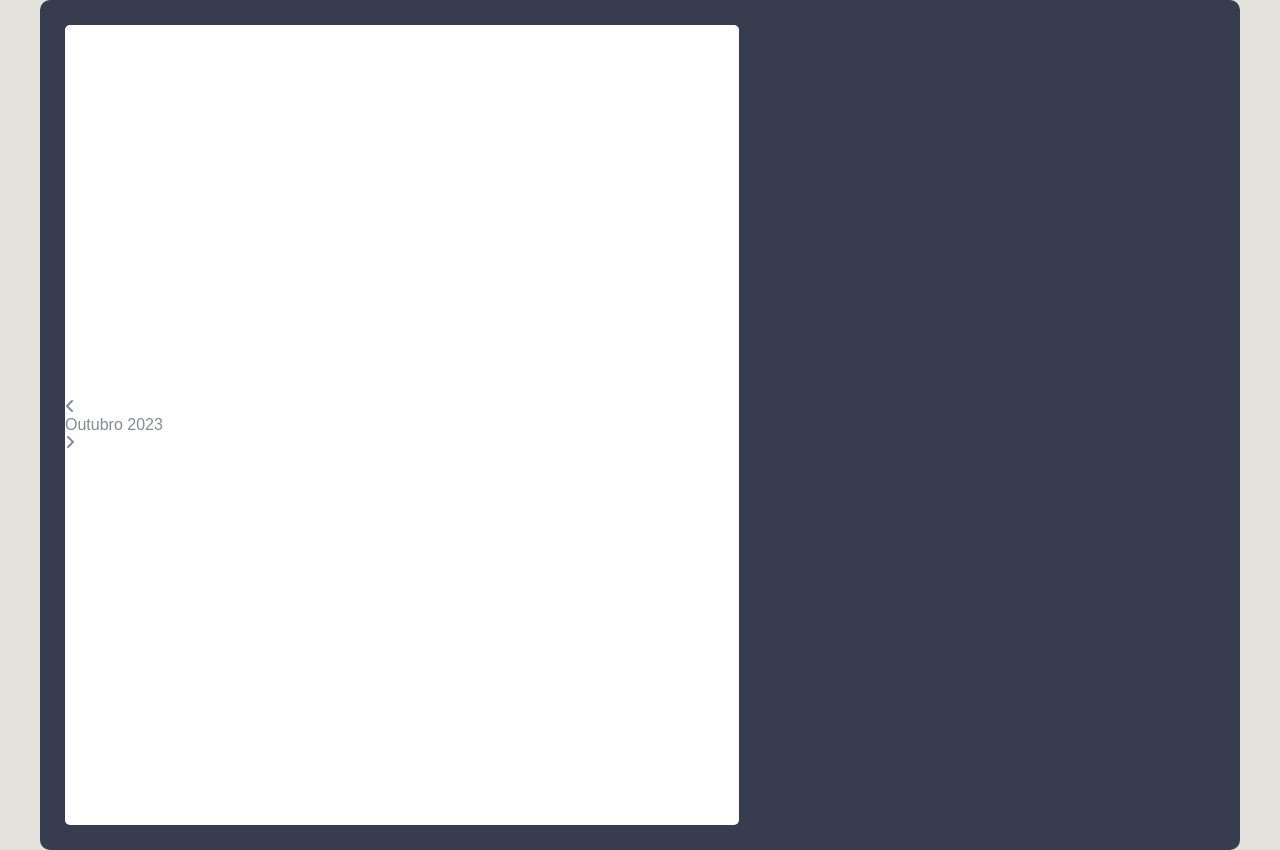
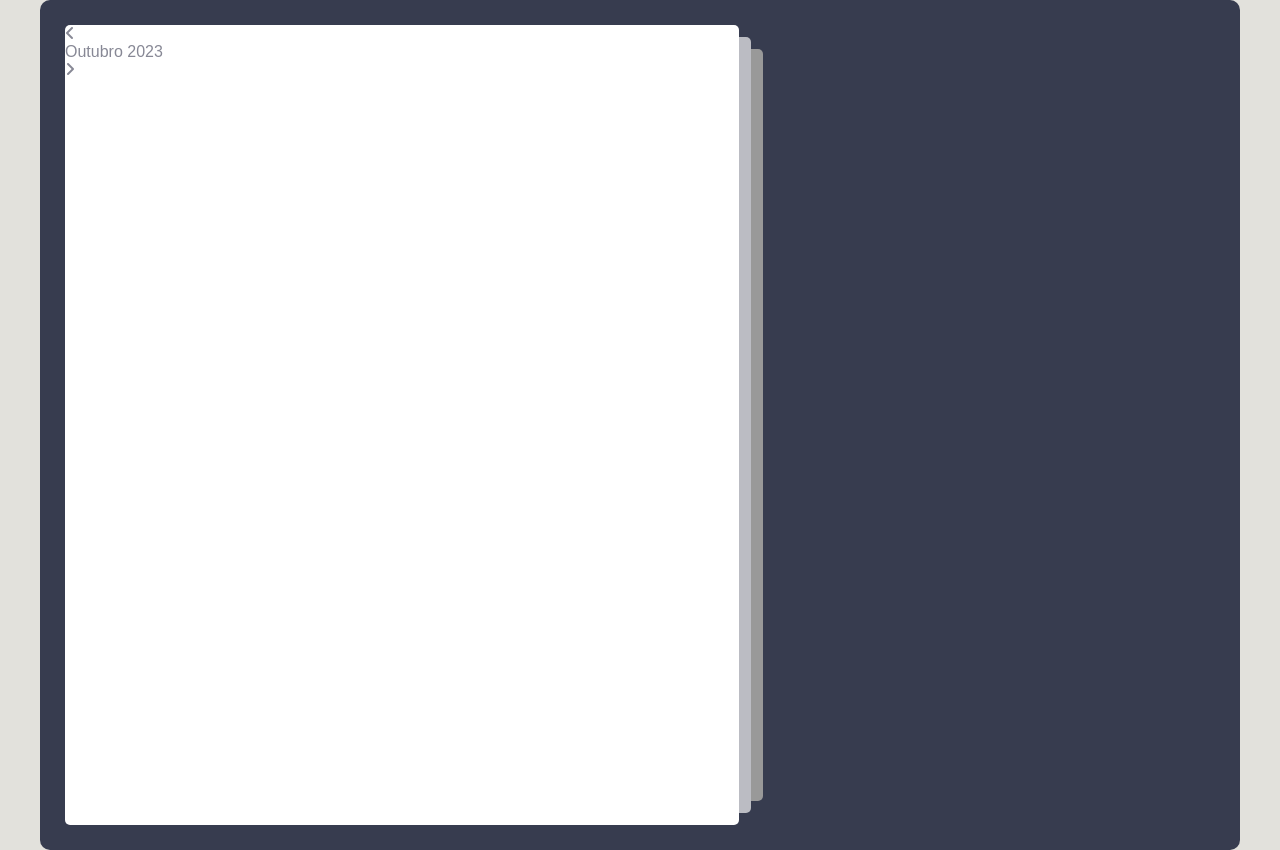
Before and after one commit to glassofcoke/calendar, a plain HTML site: page index.html in a window 1280 px wide. Drawn offline with Linux system fonts and the light colour scheme.

Commit message:
2nd commit on css only

```diff
--- a/style.css
+++ b/style.css
@@ -52,5 +52,18 @@ body {
 .calendar::before,
 .calendar::after {
     content: "";
+    position: absolute;
+    top: 50%;
+    left: 100%;
+    width: 12px;
+    height: 97%;
+    border-radius: 0 5px 5px 0;
+    background-color: #d3d5d9d7;
+    transform: translateY(-50%);
+}
 
+.calendar::before {
+    height: 94%;
+    left: calc(100% + 12px);
+    background-color: rgb(153, 153, 153);
 }
```
